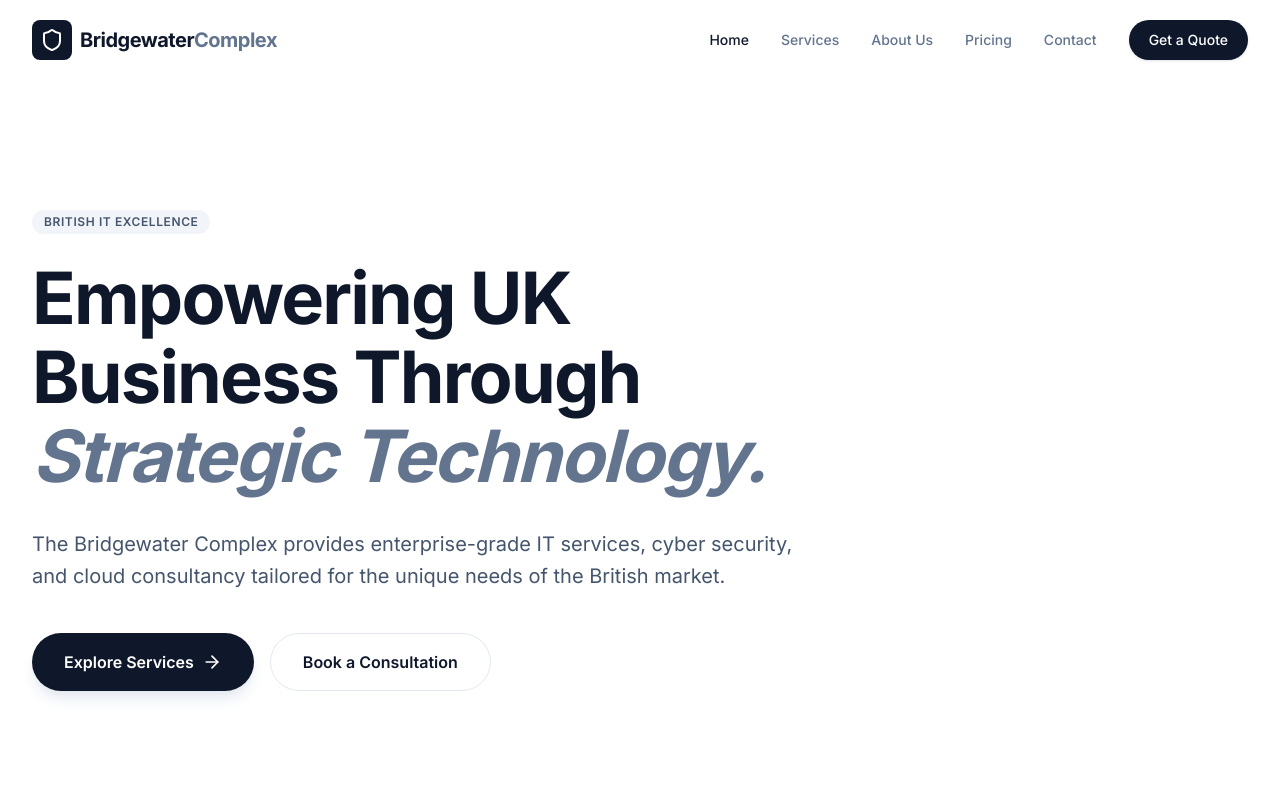
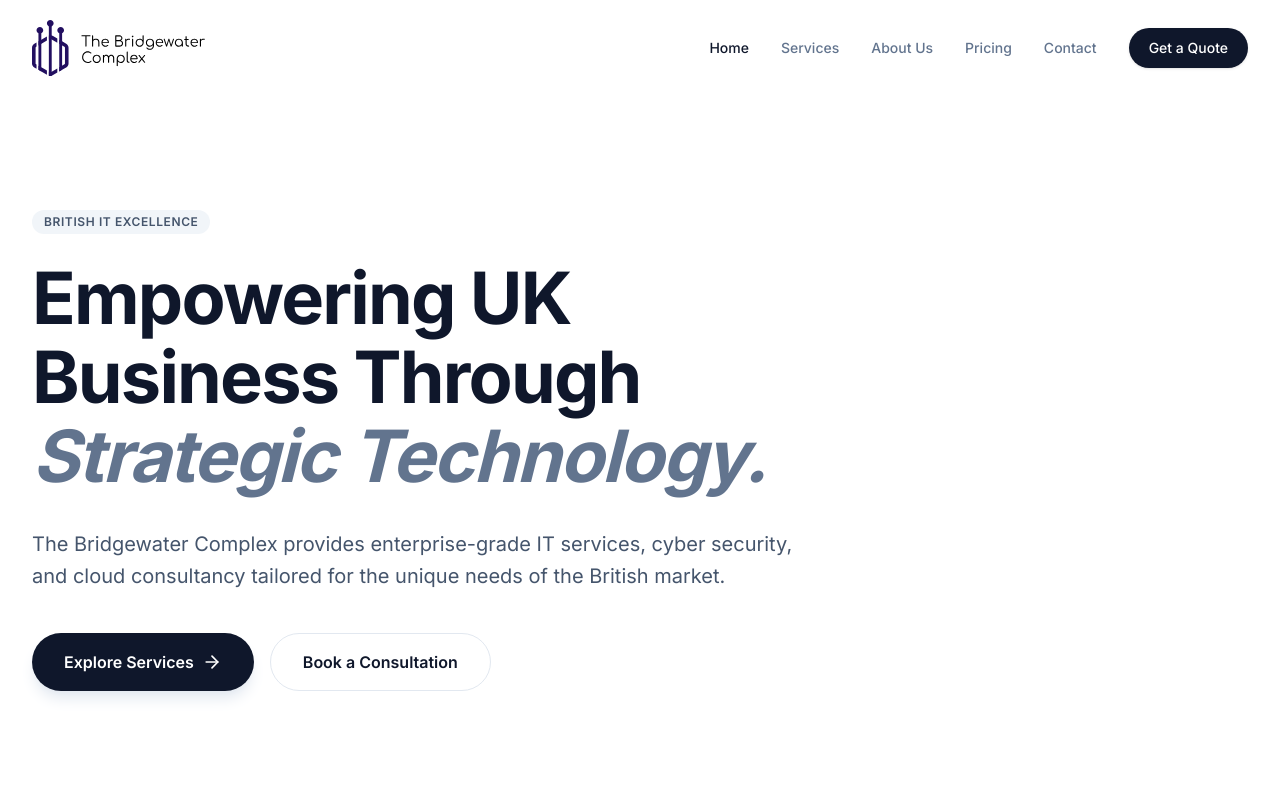
Before and after one commit to consultancy-outfit/100IT-SALESITES-001, a React (Vite) app: page / in a window 1280 px wide. Shown: the top 800 px of the page. Built offline with nearby package versions, Linux system fonts and the light colour scheme.

Commit message:
add logo

```diff
--- a/src/App.tsx
+++ b/src/App.tsx
@@ -8,6 +8,7 @@ import {
 } from 'lucide-react';
 import { COMPANY_DETAILS, SERVICES, PRICING_PLANS } from './constants';
 import { cn } from './lib/utils';
+import Logo from './assets/The_Bridgewater_Complex.svg';
 
 // --- Components ---
 
@@ -36,13 +37,8 @@ const Header = () => {
       scrolled ? "bg-white/80 backdrop-blur-md border-slate-200 py-3" : "bg-transparent border-transparent py-5"
     )}>
       <div className="max-w-7xl mx-auto px-4 sm:px-6 lg:px-8 flex items-center justify-between">
-        <Link to="/" className="flex items-center space-x-2">
-          <div className="w-10 h-10 bg-slate-900 rounded-lg flex items-center justify-center">
-            <Shield className="text-white w-6 h-6" />
-          </div>
-          <span className="font-bold text-xl tracking-tight text-slate-900">
-            Bridgewater<span className="text-slate-500">Complex</span>
-          </span>
+        <Link to="/" className="flex items-center">
+          <img src={Logo} alt="The Bridgewater Complex" className="h-14 w-auto object-contain" />
         </Link>
 
         {/* Desktop Nav */}
@@ -114,13 +110,8 @@ const Footer = () => {
       <div className="max-w-7xl mx-auto px-4 sm:px-6 lg:px-8">
         <div className="grid grid-cols-1 md:grid-cols-4 gap-12 mb-12">
           <div className="col-span-1 md:col-span-1">
-            <Link to="/" className="flex items-center space-x-2 mb-6">
-              <div className="w-8 h-8 bg-slate-900 rounded-lg flex items-center justify-center">
-                <Shield className="text-white w-5 h-5" />
-              </div>
-              <span className="font-bold text-lg tracking-tight text-slate-900">
-                Bridgewater<span className="text-slate-500">Complex</span>
-              </span>
+            <Link to="/" className="inline-block mb-6">
+              <img src={Logo} alt="The Bridgewater Complex" className="h-14 w-auto object-contain" />
             </Link>
             <p className="text-slate-500 text-sm leading-relaxed mb-6">
               Leading the way in British IT excellence. We provide strategic technology solutions that empower businesses to thrive in the digital age.
--- /dev/null
+++ b/src/vite-env.d.ts
@@ -0,0 +1,6 @@
+/// <reference types="vite/client" />
+
+declare module '*.svg' {
+  const src: string;
+  export default src;
+}
```
Also changed, not shown: src/assets/The_Bridgewater_Complex.svg (added).
